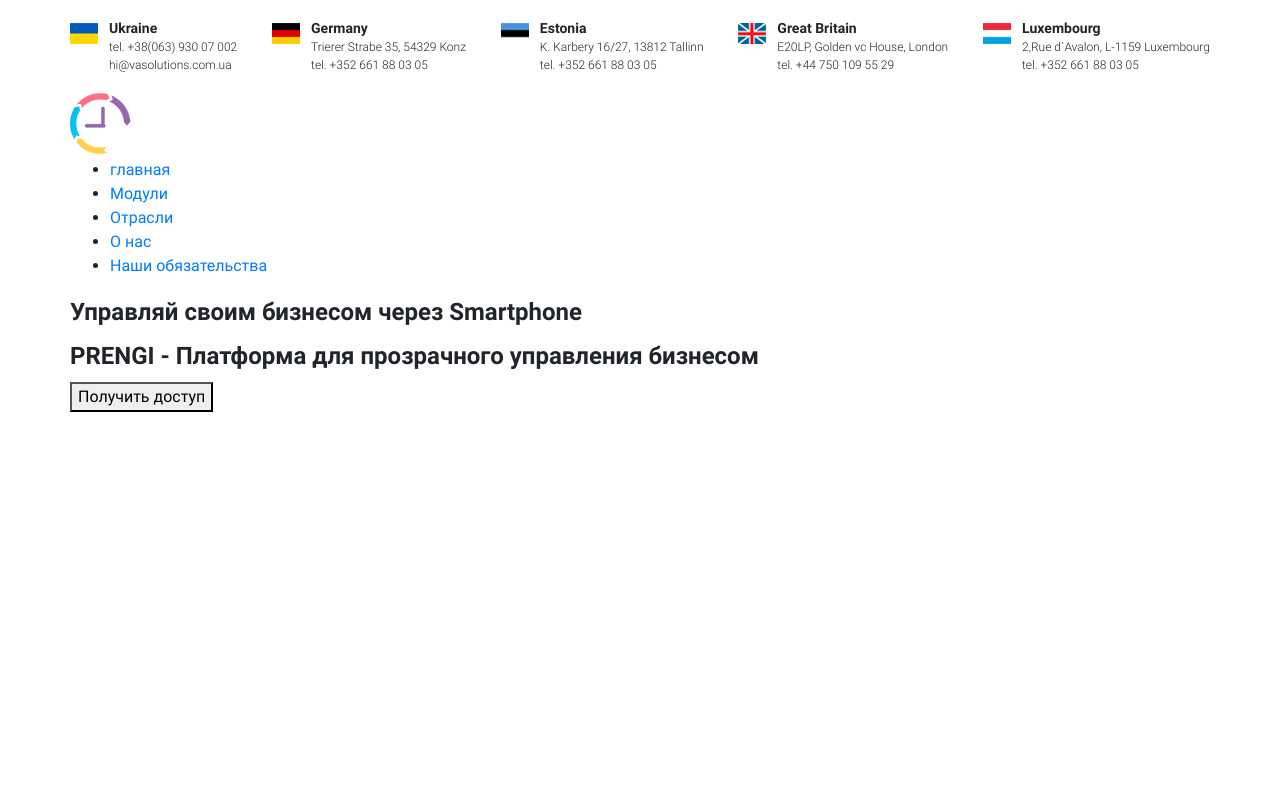
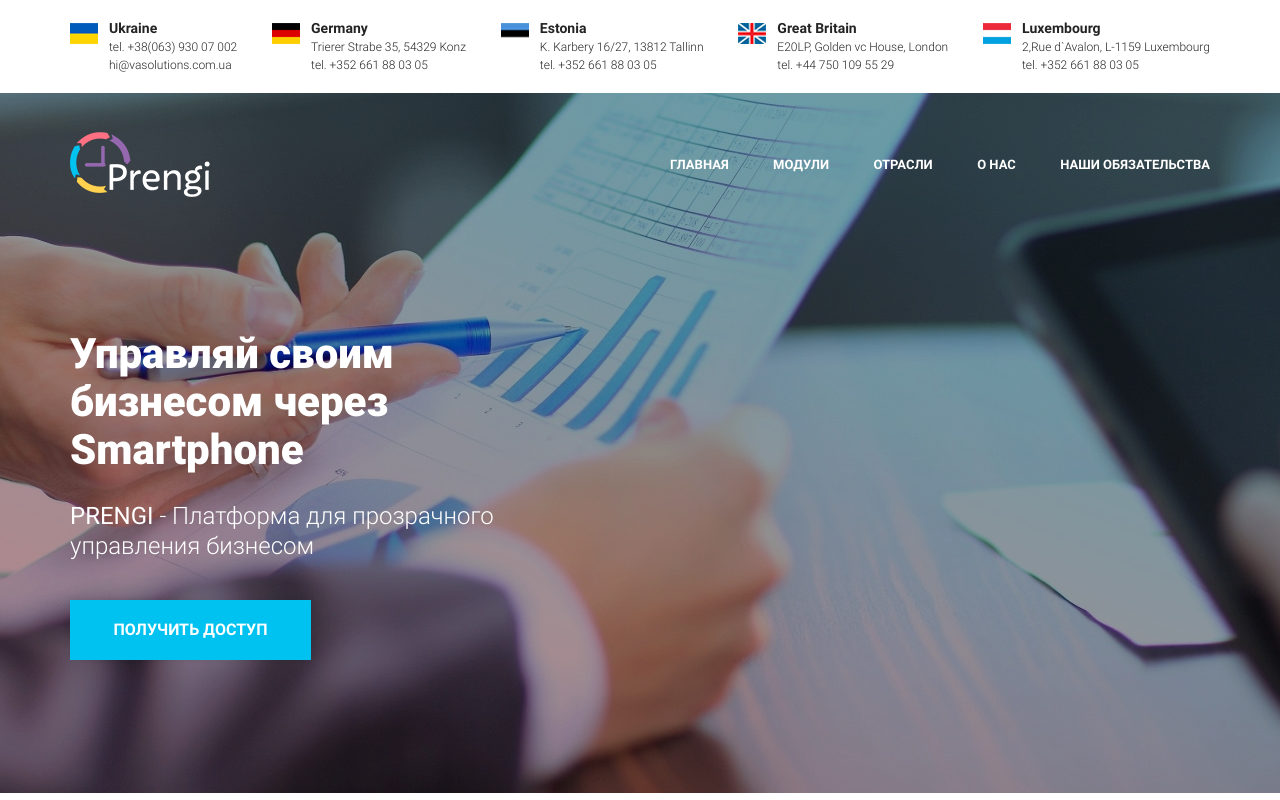
Before and after one commit to ColaCat27/prengi, a website: page src/index.html in a window 1280 px wide. Drawn offline with nearby package versions, Linux system fonts and the light colour scheme; files that its build step writes are made by us from their sources; files whose address does not match are found by name.

Commit message:
added some styles to promo section

```diff
--- a/src/index.html
+++ b/src/index.html
@@ -47,8 +47,9 @@
 
     <section class="promo">
         <div class="container">
-            <div class="promo__header">
-                <img src="icons/logo.png" alt="logo" class="promo__logo">
+            <div class="promo__content">
+                <a href="" class="promo__logo"><img src="icons/logo.png" alt="logo"></a>
+
                 <nav class="promo__nav">
                     <ul class="promo__list">
                         <li class="promo__item"><a href="" class="promo__link">главная</a></li>
@@ -63,9 +64,9 @@
             <div class="promo__wrapper">
                 <div class="promo__text">
                     <h1 class="promo__header">Управляй своим бизнесом через Smartphone</h1>
-                    <h2 class="promo__subheader">PRENGI - Платформа для прозрачного
+                    <h2 class="promo__subheader"><span>PRENGI</span> - Платформа для прозрачного
                         управления бизнесом</h2>
-                    <button class="button button_main">Получить доступ</button>
+                    <button class="button button_mt39">Получить доступ</button>
                 </div>
 
                 <div class="slider"></div>
--- a/src/sass/base/_variables.scss
+++ b/src/sass/base/_variables.scss
@@ -0,0 +1 @@
+$button-color: #00c2f0;
--- /dev/null
+++ b/src/sass/blocks/_buttons.scss
@@ -0,0 +1,16 @@
+.button {
+    display: block;
+    width: 241px;
+    height: 60px;
+    box-shadow: 0 0 7px rgba(0, 0, 0, 0.07);
+    background-color: $button-color;
+    border: none;
+    color: #ffffff;
+    font-size: 16px;
+    font-weight: 700;
+    line-height: 30px;
+    text-transform: uppercase;
+    &_mt39 {
+        margin-top: 39px;
+    }
+}
--- a/src/sass/blocks/_promo.scss
+++ b/src/sass/blocks/_promo.scss
@@ -0,0 +1,59 @@
+.promo {
+    min-height: 700px;
+    padding: 39px 0 68px 0;
+    background: url('../img/main-bg.jpg') center (center/cover) no-repeat;
+    &__content {
+        display: flex;
+        align-items: center;
+        justify-content: space-between;
+    }
+    &__logo {
+        img {
+            max-width: 100%;
+        }
+    }
+    &__nav {
+        width: 540px;
+    }
+    &__list {
+        display: flex;
+        justify-content: space-between;
+        margin-bottom: 0px;
+        padding-left: 0px;
+        list-style-type: none;
+    }
+    &__link {
+        color: #ffffff;
+        font-size: 13px;
+        font-weight: 700;
+        line-height: 26px;
+        text-transform: uppercase;
+        &:hover {
+            text-decoration: none;
+            color: #fff;
+        }
+    }
+    &__wrapper {
+        margin-top: 133px;
+    }
+    &__text {
+        max-width: 524px;
+    }
+    &__header {
+        color: #ffffff;
+        font-size: 42px;
+        font-weight: 900;
+        line-height: 48px;
+    }
+    &__subheader {
+        color: #ffffff;
+        font-size: 24px;
+        font-weight: 300;
+        line-height: 30px;
+        margin-top: 27px;
+        span {
+            font-weight: 400;
+        }
+    }
+
+}
--- a/src/sass/style.scss
+++ b/src/sass/style.scss
@@ -4,6 +4,8 @@
 @import 'base/variables';
 
 @import 'blocks/header';
+@import 'blocks/promo';
+@import 'blocks/buttons';
 
 * {
     font-family: 'Roboto', sans-serif;
```
Also changed, not shown: dist/css/style.min.css, dist/index.html.
